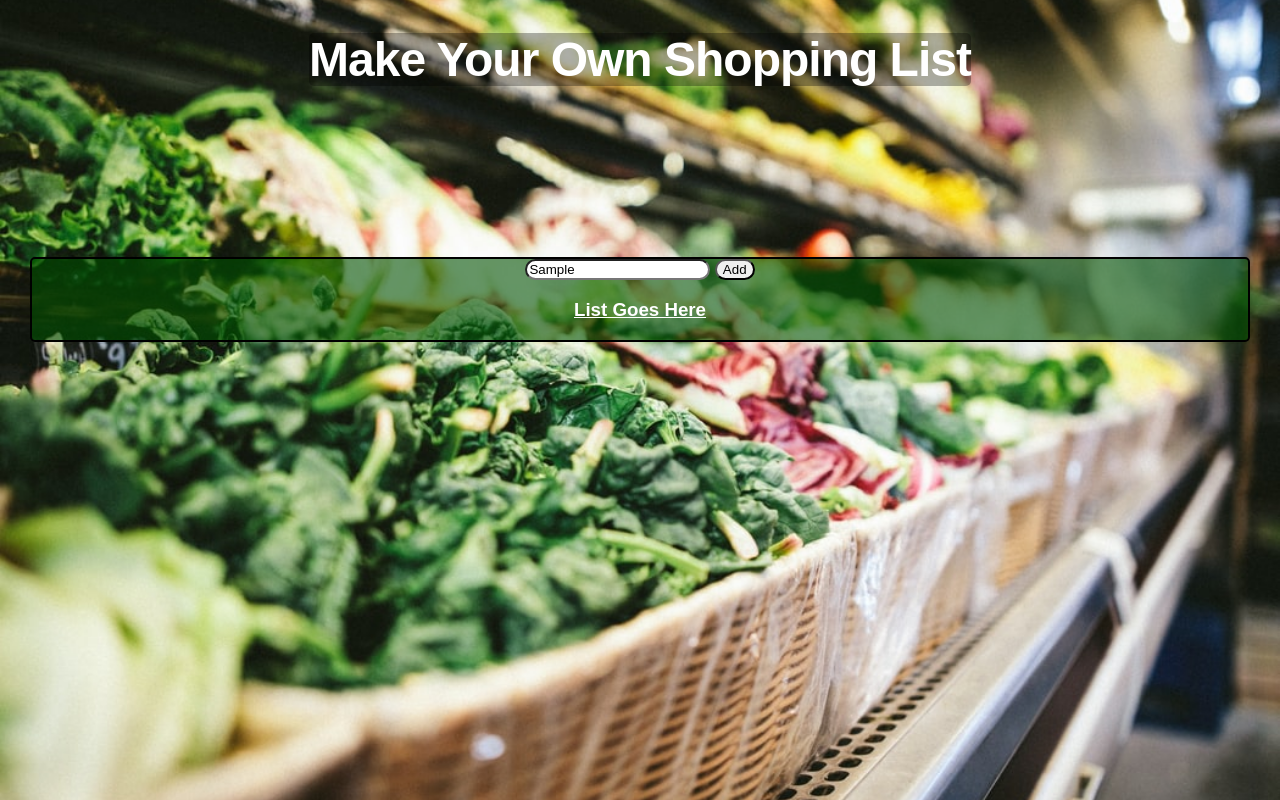
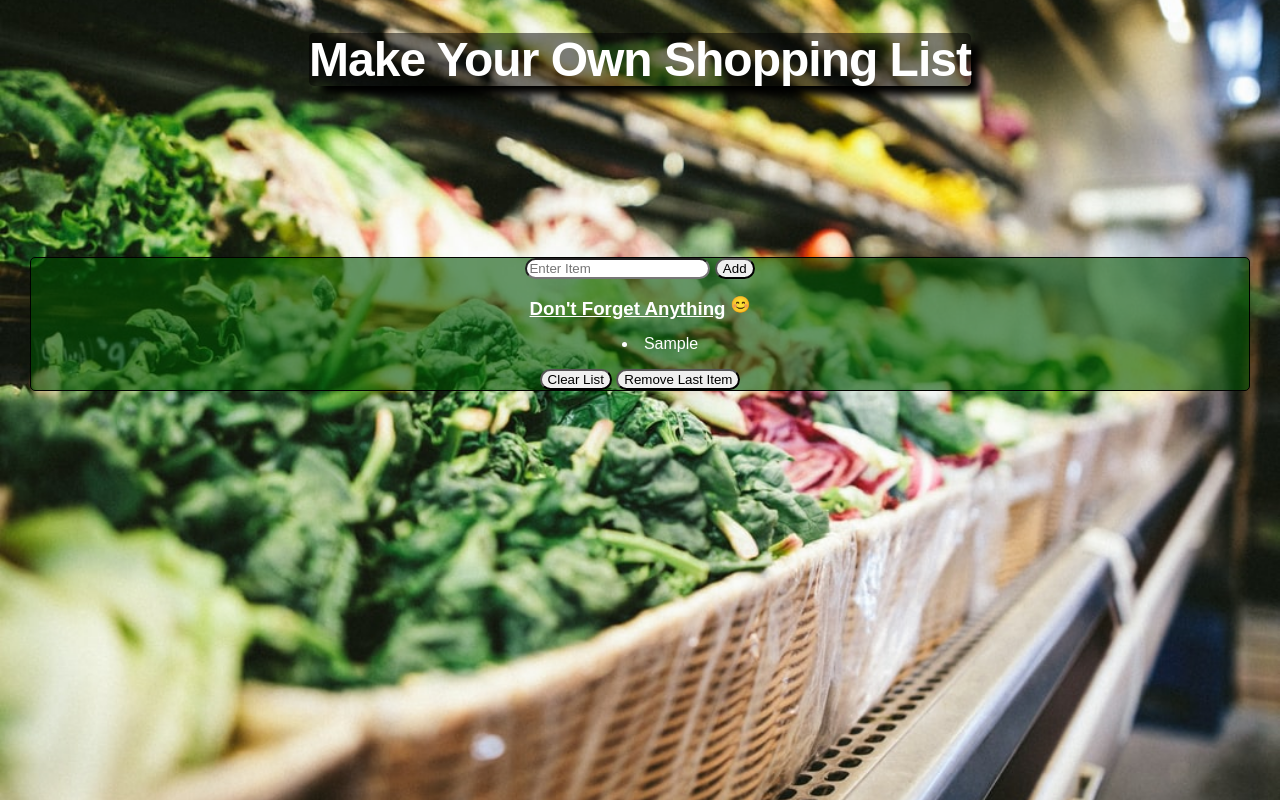
Before and after one commit to iliescua/Shopping_List, a plain HTML site: page index.html in a window 1280 px wide. Both pictures are taken after typing "Sample" into the empty fields and a click on the button "Add". Drawn offline with Linux system fonts and the light colour scheme.

Commit message:
Added buttons and configured them to clear the list and remove the last element from the list. Also added an emoji for friendliness and made minor design changes to make it more asthetically pleasing

```diff
--- a/index.html
+++ b/index.html
@@ -5,17 +5,27 @@
     <meta http-equiv="X-UA-Compatible" content="IE=edge">
     <meta name="viewport" content="width=device-width, initial-scale=1.0">
     <title>Shopping List</title>
+    <!-- Personal Style sheet -->
     <link rel="stylesheet" href="style.css">
 </head>
 <body>
+    <!-- Page title -->
     <h1><span>Make Your Own Shopping List</span></h1>
+    <!-- Holds the input box, button, and list of items -->
     <div class="container">
         <input id="userInput" type="text" placeholder="Enter Item">
         <button id="add_btn">Add</button>
-        <h3>List Goes Here</h3>
-        <ul>
-
-        </ul>
+        <div class="reminder">
+            <h3>Don't Forget Anything</h3>
+            <p id="emoji">&#128522</p>
+        </div>
+        <ul></ul>
+        <div>
+            <button id="clear_btn">Clear List</button>
+            <button id="removeLast_btn">Remove Last Item</button>
+        </div>
     </div>
+    <!-- Personal javascript -->
+    <script type="text/javascript" src="script.js"></script>
 </body>
 </html>
--- a/script.js
+++ b/script.js
@@ -0,0 +1,36 @@
+var input = document.getElementById("userInput");
+var btn_add = document.getElementById("add_btn");
+var btn_clear = document.getElementById("clear_btn");
+var btn_remove = document.getElementById("removeLast_btn");
+var ul = document.querySelector("ul");
+
+function addListItem() {
+    var li = document.createElement("li");
+    li.appendChild(document.createTextNode(input.value));
+    ul.appendChild(li);
+    input.value = "";
+}
+
+btn_add.addEventListener("click", function() {
+    if(input.value.length > 0) {
+        addListItem();
+    }
+});
+
+input.addEventListener("keypress", function(event) {
+    if (input.value.length > 0 && event.key === "Enter"){
+        addListItem();
+    }
+});
+
+btn_clear.addEventListener("click", function() {
+    var element =  ul.getElementsByTagName("li");
+    while(ul.getElementsByTagName("li").length > 0) {
+        ul.removeChild(element[0]);
+    }
+});
+
+btn_remove.addEventListener("click", function() {
+    var element =  ul.getElementsByTagName("li");
+    ul.removeChild(element[ul.getElementsByTagName("li").length - 1]);
+});
--- a/style.css
+++ b/style.css
@@ -18,8 +18,9 @@ h1 {
 }
 
 h1 span {
-    background-color: rgba(0, 0, 0, 0.3);
+    background-color: rgba(0, 0, 0, 0.5);
     border-radius: 5px;
+    box-shadow: 10px 10px 10px black;
 }
 
 .container {
@@ -27,7 +28,7 @@ h1 span {
     margin: 30px;
     margin-top: 170px;
     background-color: rgba(0, 80, 0, 0.6);
-    border: 2px solid black;
+    border: 1px solid black;
     border-radius: 5px;
 }
 
@@ -39,3 +40,23 @@ h3 {
 button, input {
     border-radius: 15px;
 }
+
+ul {
+    list-style: inside;
+}
+
+li {
+    text-align: center;
+    color: white;
+}
+
+.reminder {
+    display: flex;
+    flex-direction: row;
+    justify-content: center;
+    margin-bottom: -20px;
+}
+
+#emoji {
+    margin-left: 5px;
+}
```
